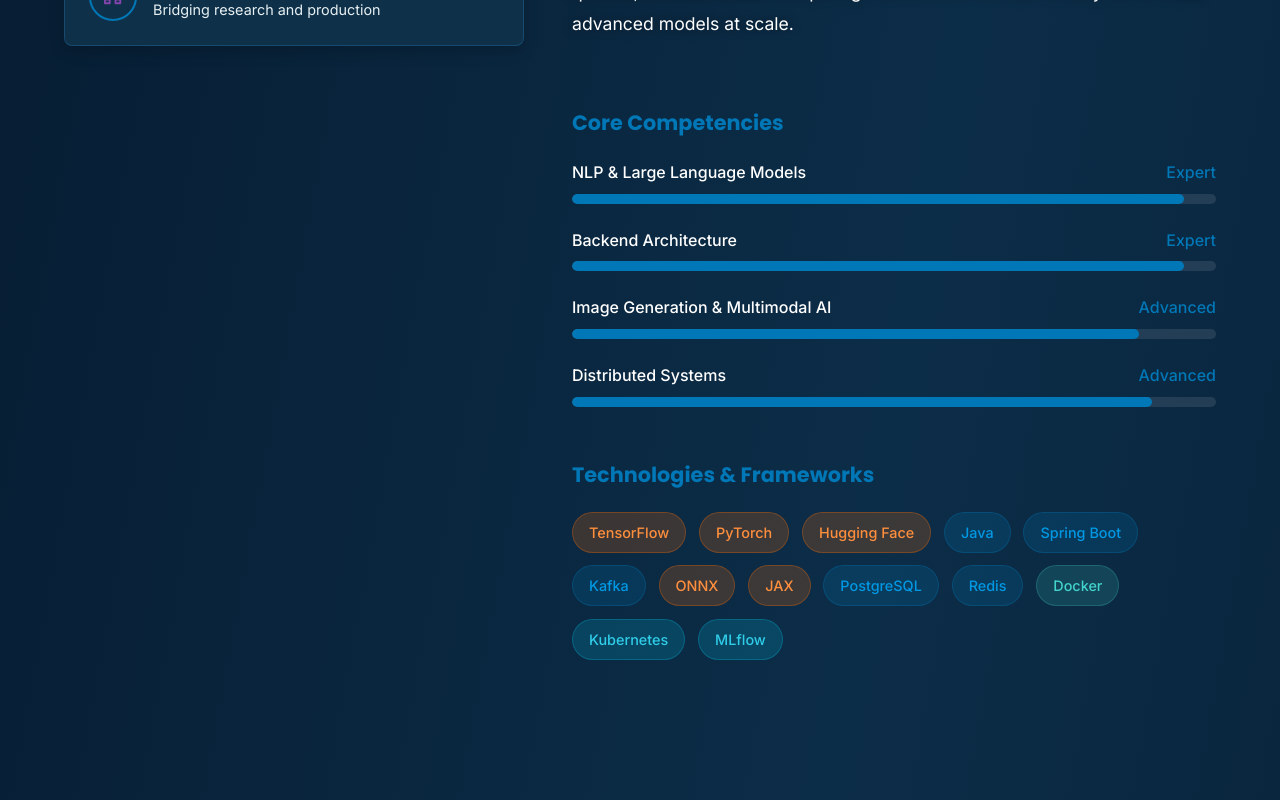
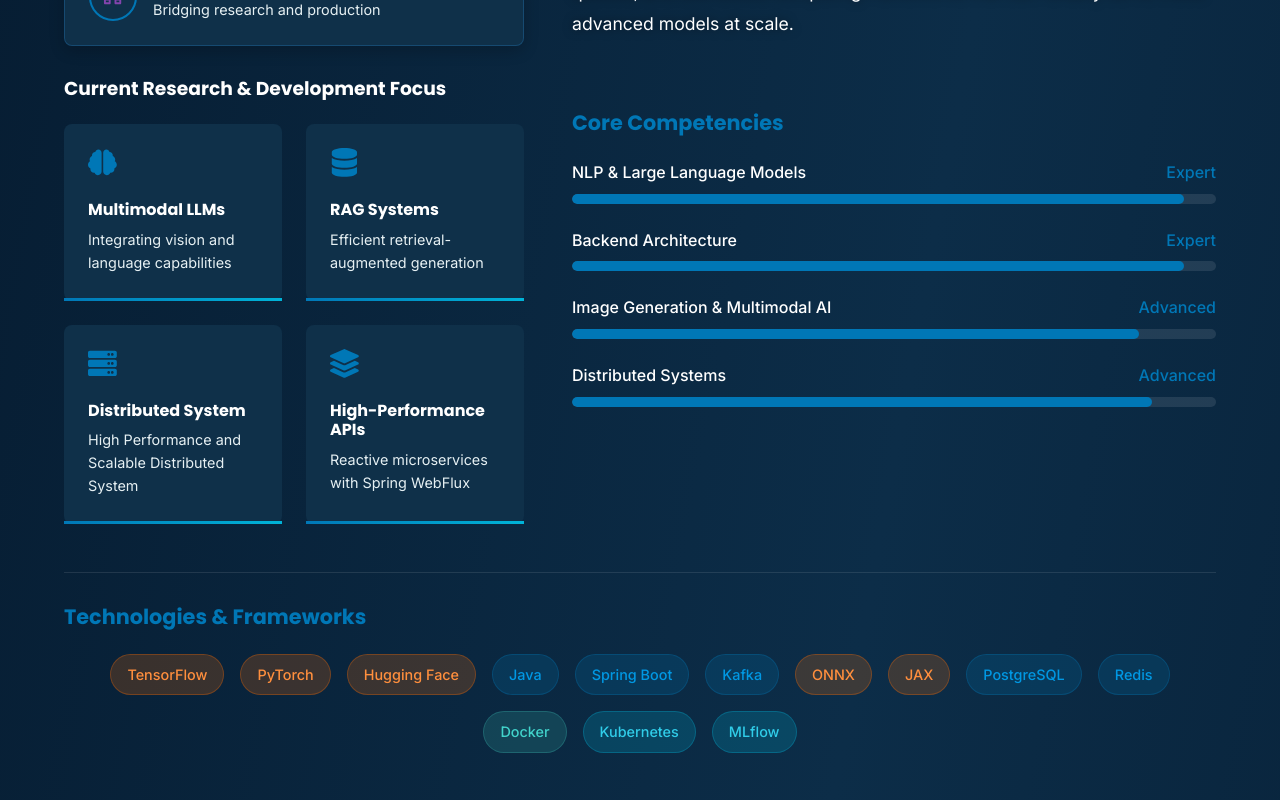
Before and after one commit to iammahbubalam/my-portfolio, a React (Vite) app: page / in a window 1280 px wide. Shown: the part 1680-2480 px from the top of the page. Built offline with nearby package versions, Linux system fonts and the light colour scheme.

Commit message:
feat: enhance About section with new Research & Development focus; improve layout and responsiveness, and update styling for better engagement

```diff
--- a/src/components/About.tsx
+++ b/src/components/About.tsx
@@ -1,5 +1,11 @@
 import { useEffect, useState } from "react";
-import { FaBrain, FaServer, FaDatabase, FaCode, FaLayerGroup, FaNetworkWired } from "react-icons/fa";
+import {
+  FaBrain,
+  FaServer,
+  FaDatabase,
+  FaLayerGroup,
+  FaNetworkWired,
+} from "react-icons/fa";
 
 import me from "../assets/me.jpeg";
 const About = () => {
@@ -30,7 +36,7 @@ const About = () => {
         <h2 className="section-title">About Me</h2>
 
         <div className="about-grid">
-          {/* Left side - Image and highlights */}
+          {/* Left side - Image, highlights and research focus */}
           <div className="about-image-wrapper">
             <img src={me} alt="Md. Mahbub Alam" className="about-image" />
 
@@ -73,40 +79,71 @@ const About = () => {
                 </div>
               </div>
             </div>
+
+            {/* Moved Research & Development Focus to left column */}
+            <div className="research-interests">
+              <h3>Current Research & Development Focus</h3>
+              <div className="interests-grid">
+                <div className="interest-item">
+                  <FaBrain className="interest-icon" />
+                  <h4>Multimodal LLMs</h4>
+                  <p>Integrating vision and language capabilities</p>
+                </div>
+                <div className="interest-item">
+                  <FaDatabase className="interest-icon" />
+                  <h4>RAG Systems</h4>
+                  <p>Efficient retrieval-augmented generation</p>
+                </div>
+                <div className="interest-item">
+                  <FaServer className="interest-icon" />
+                  <h4>Distributed System</h4>
+                  <p>High Performance and Scalable Distributed System</p>
+                </div>
+                <div className="interest-item">
+                  <FaLayerGroup className="interest-icon" />
+                  <h4>High-Performance APIs</h4>
+                  <p>Reactive microservices with Spring WebFlux</p>
+                </div>
+              </div>
+            </div>
           </div>
 
-          {/* Right side - Balanced content for ML Research & Backend */}
+          {/* Right side - About content & Core Competencies */}
           <div className="about-content">
             <h3 className="about-subtitle">
               Machine Learning Researcher & Backend Engineer
             </h3>
 
             <p className="about-text">
-              I work at the intersection of cutting-edge ML research and scalable backend engineering.
-              On the research side, I specialize in transformer architectures, large language models,
-              and generative AI for both text and images. As a backend engineer, I design robust
-              distributed systems, microservices, and data pipelines that can handle enterprise-scale workloads.
+              I work at the intersection of cutting-edge ML research and
+              scalable backend engineering. On the research side, I specialize
+              in transformer architectures, large language models, and
+              generative AI for both text and images. As a backend engineer, I
+              design robust distributed systems, microservices, and data
+              pipelines that can handle enterprise-scale workloads.
             </p>
 
             <p className="about-text">
-              My dual expertise allows me to bridge the gap between theoretical advancements and
-              production-ready implementations. I develop high-performance ML pipelines and APIs
-              that make complex AI capabilities accessible through well-designed backends.
-              This combination of skills enables me to build complete, end-to-end AI systems
-              that are both innovative and production-ready.
+              My dual expertise allows me to bridge the gap between theoretical
+              advancements and production-ready implementations. I develop
+              high-performance ML pipelines and APIs that make complex AI
+              capabilities accessible through well-designed backends. This
+              combination of skills enables me to build complete, end-to-end AI
+              systems that are both innovative and production-ready.
             </p>
 
             <p className="about-text">
-              I'm equally passionate about pushing boundaries in ML research—exploring techniques
-              like parameter-efficient fine-tuning and multimodal learning—and creating elegant
-              backend solutions using microservice architecture, message queues, and distributed
-              computing frameworks that can reliably serve these advanced models at scale.
+              I'm equally passionate about pushing boundaries in ML
+              research—exploring techniques like parameter-efficient fine-tuning
+              and multimodal learning—and creating elegant backend solutions
+              using microservice architecture, message queues, and distributed
+              computing frameworks that can reliably serve these advanced models
+              at scale.
             </p>
 
-            {/* Skills overview - Balanced between ML Research and Backend */}
+            {/* Core Competencies stays in right column */}
             <div className="skills-overview">
               <h3>Core Competencies</h3>
-
               <div className="competency-bars">
                 {/* ML Research Competencies */}
                 <div className="competency-item">
@@ -165,8 +202,11 @@ const About = () => {
                 </div>
               </div>
             </div>
+          </div>
+        </div>
 
-            {/* Technologies - Balanced between ML Research and Backend */}
+        {/* Full-width Technologies & Frameworks section */}
+        <div className="full-width-section">
           <div className="key-technologies">
             <h3>Technologies & Frameworks</h3>
             <div className="tech-badges">
@@ -196,7 +236,6 @@ const About = () => {
           </div>
         </div>
       </div>
-      </div>
     </section>
   );
 };
--- a/src/index.css
+++ b/src/index.css
@@ -2105,3 +2105,110 @@ button,
   transform: translateY(-3px);
   box-shadow: 0 5px 15px rgba(0, 0, 0, 0.1);
 }
+
+/* Research Interests */
+.research-interests {
+  margin-top: 3rem;
+}
+
+.interests-grid {
+  display: grid;
+  grid-template-columns: repeat(2, 1fr);
+  gap: 1.5rem;
+  margin-top: 1.5rem;
+}
+
+.interest-item {
+  background-color: var(--card-bg);
+  padding: 1.5rem;
+  border-radius: 8px;
+  border-bottom: 3px solid transparent;
+  transition: all 0.3s ease;
+  border-image: linear-gradient(to right, var(--primary-color), var(--accent-color));
+  border-image-slice: 1;
+}
+
+.interest-item:hover {
+  transform: translateY(-5px);
+  box-shadow: 0 10px 20px rgba(0, 0, 0, 0.2);
+}
+
+.interest-icon {
+  font-size: 1.8rem;
+  color: var(--primary-color);
+  margin-bottom: 1rem;
+}
+
+.interest-item h4 {
+  margin-bottom: 0.5rem;
+}
+
+.interest-item p {
+  color: var(--text-muted);
+  font-size: 0.9rem;
+  margin: 0;
+}
+
+/* Make About Section more responsive */
+@media (max-width: 768px) {
+  .metrics-grid,
+  .interests-grid {
+    grid-template-columns: 1fr;
+    gap: 1rem;
+  }
+
+  .timeline {
+    padding-left: 1.5rem;
+  }
+
+  .timeline-dot {
+    left: -2rem;
+  }
+}
+
+/* Enhanced about image with subtle animation */
+.about-image {
+  transition: all 0.5s ease;
+  box-shadow: 0 10px 30px rgba(0, 0, 0, 0.3);
+  border: 3px solid transparent;
+  border-image: linear-gradient(to right, var(--primary-color), var(--accent-color));
+  border-image-slice: 1;
+}
+
+.about-image-wrapper:hover .about-image {
+  transform: translateY(-10px);
+  box-shadow: 0 15px 40px rgba(0, 0, 0, 0.4);
+}
+
+/* Enhanced About Section Layout */
+.full-width-section {
+  grid-column: 1 / -1;
+  margin-top: 3rem;
+  padding-top: 2rem;
+  border-top: 1px solid rgba(255, 255, 255, 0.1);
+}
+
+.about-image-wrapper .research-interests {
+  margin-top: 2rem;
+}
+
+/* Adjust Research Interests for left column */
+.about-image-wrapper .interests-grid {
+  grid-template-columns: 1fr; /* Single column in the left side */
+}
+
+@media (min-width: 1200px) {
+  .about-image-wrapper .interests-grid {
+    grid-template-columns: repeat(2, 1fr); /* Two columns on very large screens */
+  }
+}
+
+/* Adjust technologies section for full width */
+.full-width-section .key-technologies {
+  margin-top: 0;
+}
+
+.full-width-section .tech-badges {
+  justify-content: center;
+  gap: 1rem;
+}
--- a/src/styles/floating-icons.css
+++ b/src/styles/floating-icons.css
@@ -41,7 +41,7 @@
 .icon20 { top: 68%; left: 72%; font-size: 43px; } /* Increased from 39px */
 .icon21 { top: 42%; left: 12%; font-size: 48px; } /* Increased from 44px */
 .icon22 { top: 12%; left: 78%; font-size: 42px; } /* Increased from 38px */
-.icon23 { top: 58%; left: 48%; font-size: 40px; } /* Increased from 36px */
+.icon23 { top: 85%; left: 48%; font-size: 40px; } /* Increased from 36px */
 .icon24 { top: 82%; left: 65%; font-size: 44px; } /* Increased from 40px */
 
 /* Floating animations */
```
Lines whose indentation alone changed are shown as unchanged.
